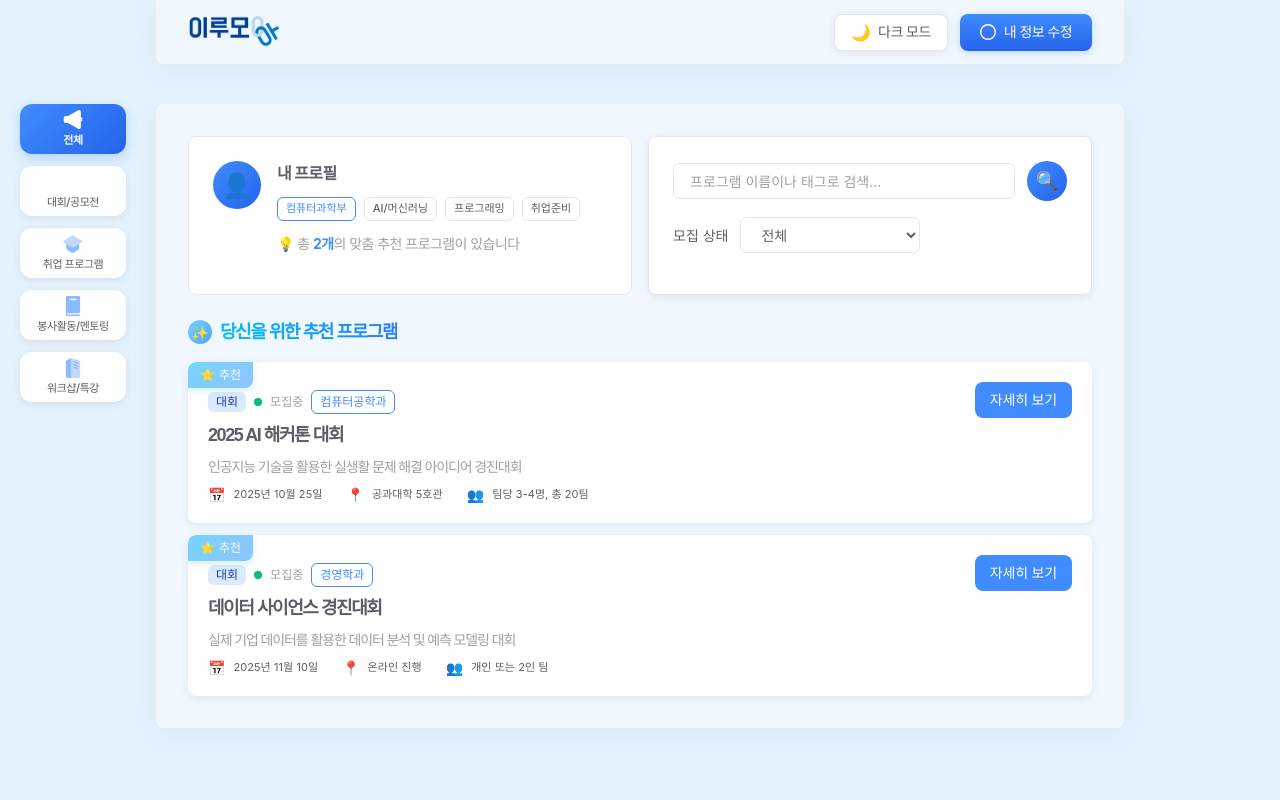
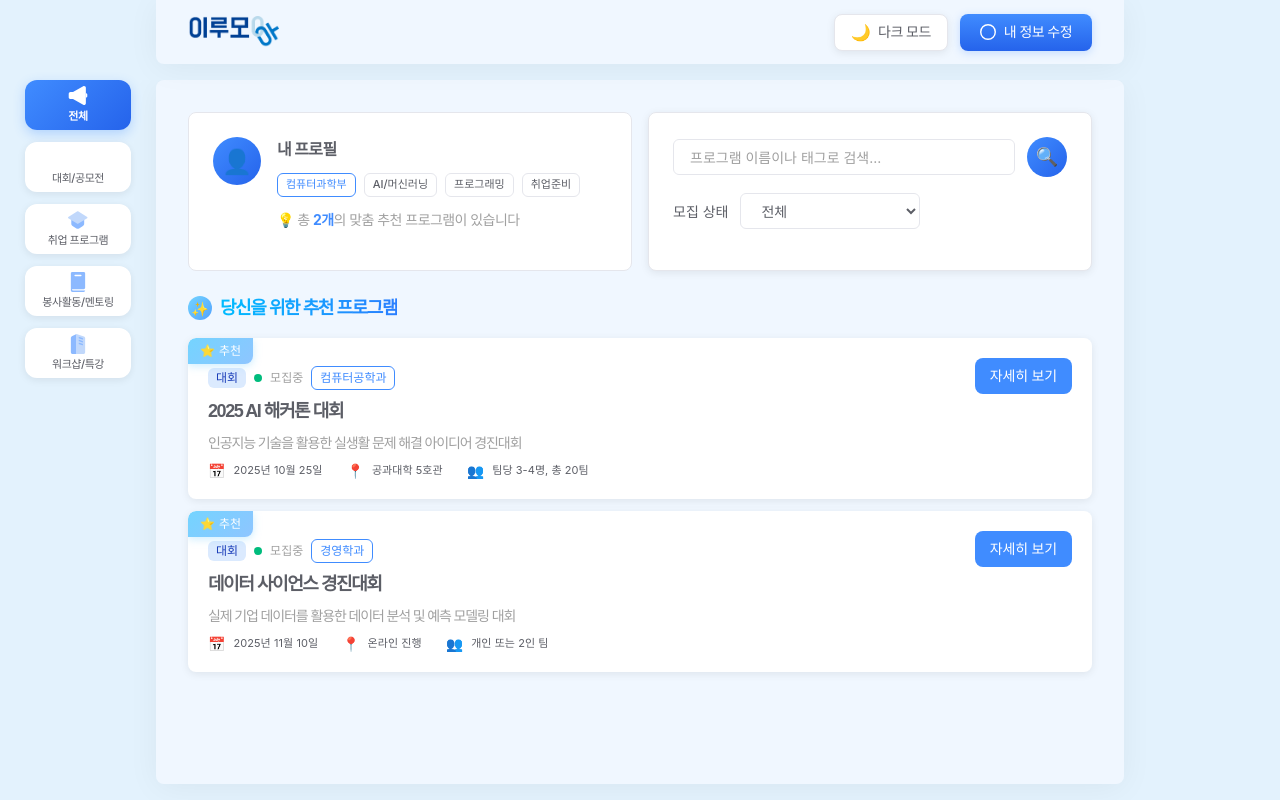
Before and after one commit to UOS-Irumoa/Irumoa-client, a Next.js app: page / in a window 1280 px wide. Built offline with nearby package versions, Linux system fonts and the light colour scheme.

Commit message:
style : layout 스타일 개선

```diff
--- a/src/app/layout.tsx
+++ b/src/app/layout.tsx
@@ -16,29 +16,45 @@ const AppContainer = styled.div`
 `;
 
 const HeaderWrapper = styled.div`
+  position: fixed;
+  top: 0;
+  left: 0;
+  right: 0;
   width: 100%;
   max-width: 100vw;
-  overflow-x: hidden;
   padding: 0 ${({ theme }) => theme.padding.container} 0;
   box-sizing: border-box;
+  background: ${({ theme }) => theme.colors.background.main};
+  z-index: 40;
 
   @media (max-width: ${({ theme }) => theme.breakpoints.tablet}) {
-    padding: ${({ theme }) => theme.padding.xl}
-      ${({ theme }) => theme.padding.xxl} 0;
+    padding: 0 ${({ theme }) => theme.padding.xxl} 0;
   }
 `;
 
 const MainContentArea = styled.main`
-  width: 100%;
-  max-width: 100vw;
-  overflow-x: hidden;
-  padding: 0 ${({ theme }) => theme.padding.container}
-    ${({ theme }) => theme.padding.section};
+  position: fixed;
+  top: calc(
+    ${({ theme }) => theme.layout.headerHeight} +
+      ${({ theme }) => theme.padding.md}
+  );
+  left: 0;
+  right: 0;
+  bottom: 0;
+  padding-left: ${({ theme }) => theme.padding.container};
+  padding-right: ${({ theme }) => theme.padding.container};
+  padding-bottom: ${({ theme }) => theme.padding.md};
   box-sizing: border-box;
+  overflow: hidden;
 
   @media (max-width: ${({ theme }) => theme.breakpoints.tablet}) {
-    padding: 0 ${({ theme }) => theme.padding.xxl}
-      ${({ theme }) => theme.padding.xxl};
+    top: calc(
+      ${({ theme }) => theme.layout.headerHeight} +
+        ${({ theme }) => theme.padding.xl}
+    );
+    padding-left: ${({ theme }) => theme.padding.xxl};
+    padding-right: ${({ theme }) => theme.padding.xxl};
+    padding-bottom: ${({ theme }) => theme.padding.xxl};
   }
 `;
 
@@ -47,8 +63,9 @@ const ContentWrapper = styled.div`
   border-radius: ${({ theme }) => theme.borderRadius.md};
   box-shadow: ${({ theme }) => theme.shadows.header};
   padding: ${({ theme }) => theme.padding.xl};
-  min-height: calc(100vh - 200px);
+  height: 100%;
   max-width: 100%;
+  overflow-y: auto;
   overflow-x: hidden;
   box-sizing: border-box;
 `;
--- a/src/components/Header.tsx
+++ b/src/components/Header.tsx
@@ -8,7 +8,6 @@ const HeaderContainer = styled.header`
   width: 100%;
   background: ${({ theme }) => theme.colors.background.content};
   height: ${({ theme }) => theme.layout.headerHeight};
-  background: ${({ theme }) => theme.colors.background.content};
 
   box-shadow: 0px 4px 32px 0px rgba(0, 0, 0, 0.05);
   display: flex;
@@ -17,9 +16,7 @@ const HeaderContainer = styled.header`
   padding: 0 ${({ theme }) => theme.padding.xl};
   box-sizing: border-box;
   border-radius: 0 0 8px 8px;
-  margin-bottom: ${({ theme }) => theme.padding.xxl};
-  @media (max-width: ${({ theme }) => theme.breakpoints.tablet}) {
-    padding: 0 ${({ theme }) => theme.padding.lg};
+  margin-bottom: ${({ theme }) => theme.padding.sm};
   }
 `;
 
--- a/src/components/Sidebar.tsx
+++ b/src/components/Sidebar.tsx
@@ -6,16 +6,22 @@ import Image from "next/image";
 
 const Nav = styled.nav`
   position: fixed;
-  top: 104px;
-  left: 20px;
+  top: calc(
+    ${({ theme }) => theme.layout.headerHeight} +
+      ${({ theme }) => theme.padding.md}
+  );
+  left: calc((${({ theme }) => theme.padding.container} - 106px) / 2);
   display: flex;
   flex-direction: column;
   gap: ${({ theme }) => theme.spacing.md};
   z-index: 50;
 
   @media (max-width: ${({ theme }) => theme.breakpoints.tablet}) {
-    top: ${({ theme }) => theme.padding.xl};
-    left: 12px;
+    top: calc(
+      ${({ theme }) => theme.layout.headerHeight} +
+        ${({ theme }) => theme.padding.md}
+    );
+    left: calc((${({ theme }) => theme.padding.xxl} - 64px) / 2);
     gap: ${({ theme }) => theme.spacing.sm};
   }
 `;
```
